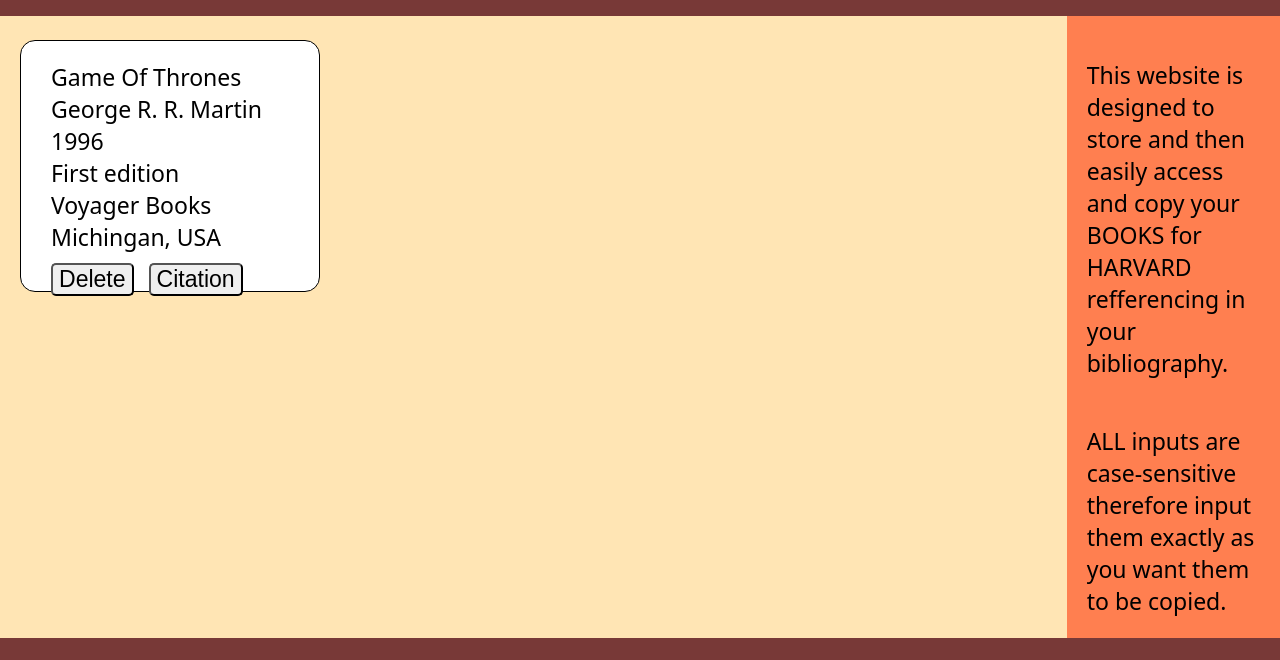
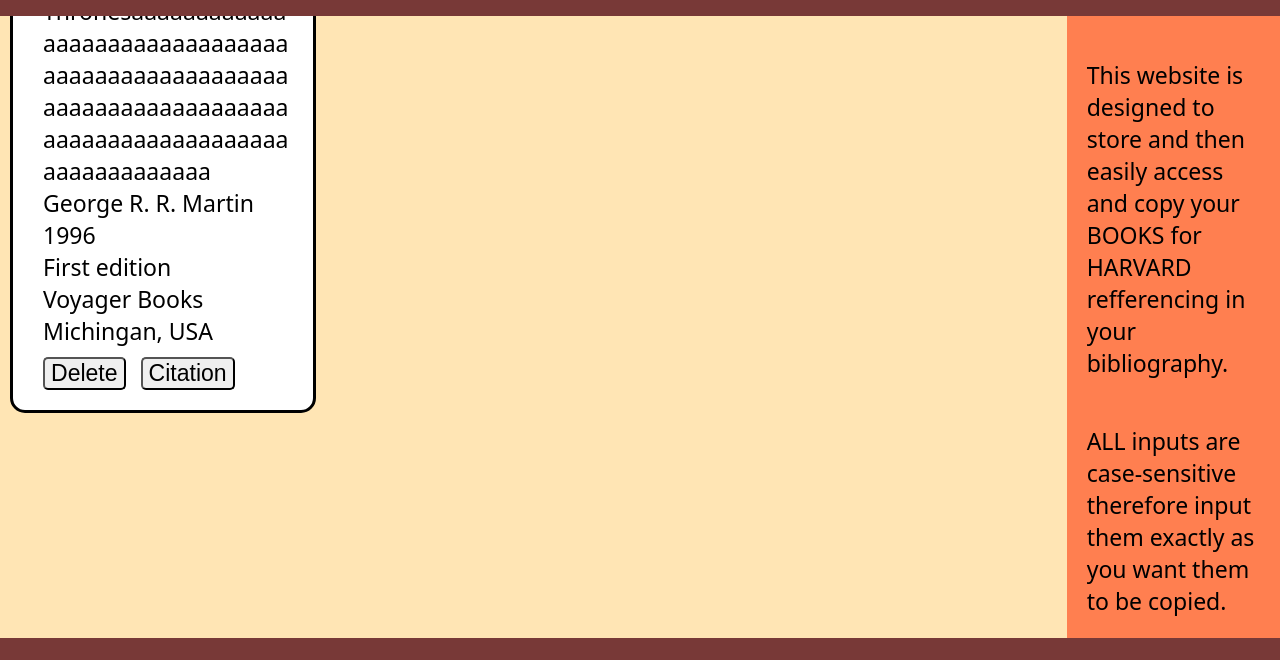
Before and after one commit to J03B1D3N/Library, a plain HTML site: page index.html in a window 1280 px wide. Shown: the part 73-733 px from the top of the page. Drawn offline with Linux system fonts and the light colour scheme.

Commit message:
fixed main>.books to have a correct scroll when overflow.

```diff
--- a/index.html
+++ b/index.html
@@ -63,7 +63,7 @@
         </form>
         <div id="books">
                 <div class="book">
-                    <div class="title">Game Of Thrones</div>
+                    <div class="title">Game Of Thronesaaaaaaaaaaaaaaaaaaaaaaaaaaaaaaaaaaaaaaaaaaaaaaaaaaaaaaaaaaaaaaaaaaaaaaaaaaaaaaaaaaaaaaaaaaaaaaaaaaaaa</div>
                     <div class="author">George R. R. Martin</div>
                     <div class="yearOfPublication">1996</div>
                     <div class="edition">First edition</div>
@@ -79,7 +79,7 @@
     <nav>
         <p>This website is designed to store and then easily access and copy your BOOKS for HARVARD refferencing in your bibliography.</p>
         <p>ALL inputs are case-sensitive therefore input them exactly as you want them to be copied.</p>
-        <p>If the input field is left blank, it will not be included in the copy clipbar.</p>
+        <p>If the input field is left blank, it will not be included in the copy in your clipbar.</p>
         <p>For more information on Harvard refferencing visit this <a href="https://libguides.scu.edu.au/harvard/books"> Harvard Referencing Guide</a>.</p>
     </nav>
     <footer> Copyright @ Justas Lapiene 2022</footer>
--- a/styles.css
+++ b/styles.css
@@ -84,15 +84,42 @@
     grid-column: 1/7;
     grid-row: 2/9;
     display: grid;
-    grid-template-columns: repeat(auto-fit, minmax(250px, 300px));
-    grid-template-rows: repeat(auto-fit, minmax( 250px, 300px));
     height: 100%;
     width: 100%;
-    gap: 20px;
+    gap: 10px;
     align-items: center;
-    padding: 0px 20px;
+    padding:10px;
     box-sizing: border-box;
     overflow-y: auto;
+    grid-auto-flow: row;
+    grid-auto-rows: minmax(250px, 50%); /* play with this to change height of the children, 50% will fill half */
+    grid-template-columns: repeat(4, 1fr); /* do not set template columns and rows */
+    grid-template-rows: unset;
+}
+
+a {
+    text-decoration: none;
+    color: inherit;
+}
+#addBook {
+    color: white;
+    display: block;
+}
+#addBook:hover {
+    color: lightgrey;
+}
+.book {
+    border: 3px solid black;
+    padding: 20px;
+    padding-left: 30px;
+    background-color: #fff;
+    border-radius: 15px;
+    height: fit-content;
+    width: 250px;
+    box-sizing:content-box;
+}
+.title {
+    overflow-wrap: break-word;
 }
 .btns {
     display: flex;
@@ -109,27 +136,6 @@
     background-color: grey;
     scale: 1.1;
 }
-a {
-    text-decoration: none;
-    color: inherit;
-}
-#addBook {
-    color: white;
-    display: block;
-}
-#addBook:hover {
-    color: lightgrey;
-}
-.book {
-    border: 1px solid black;
-    padding: 20px;
-    padding-left: 30px;
-    background-color: #fff;
-    border-radius: 15px;
-    height: 70%;
-    box-sizing:content-box;
-}
-
 .form {
     box-sizing: border-box;
     display: none;
```
